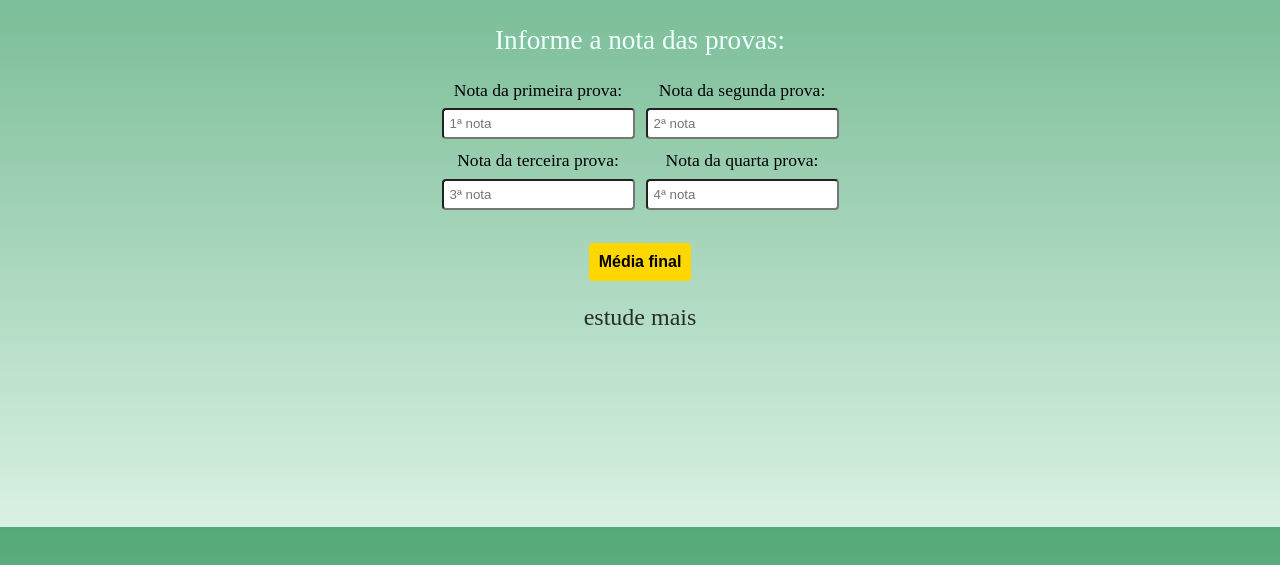
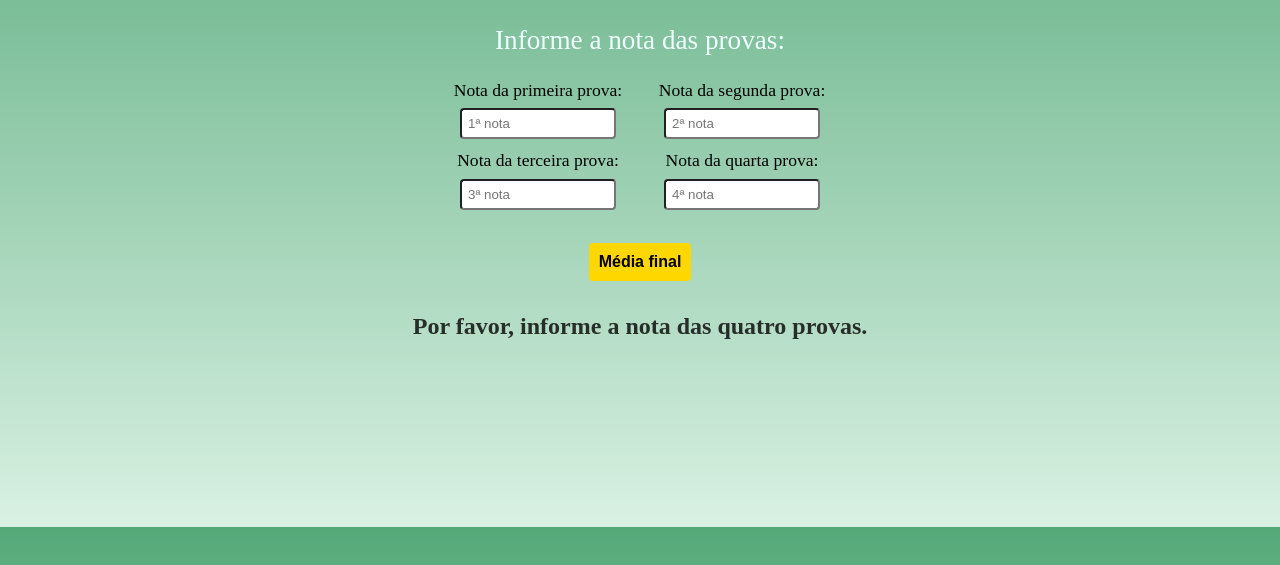
Before and after one commit to priscilasanches/Calculadora-de-m-dia, a plain HTML site: page index.html in a window 1280 px wide. Both pictures are taken after a click on the button "Média final". Shown: the part 211-776 px from the top of the page. Drawn offline with Linux system fonts and the light colour scheme.

Commit message:
Correção JS

```diff
--- a/index.html
+++ b/index.html
@@ -25,19 +25,19 @@
         <ul class="notas">
             <li>
               <label for="primeiranota">Nota da primeira prova:</label>
-              <input type="number" id="primeiranota" placeholder="1ª nota">
+              <input type="number" id="primeiranota" placeholder="1ª nota" min="0" max="10" step="0.5">
             </li>
             <li>
               <label for="segundanota">Nota da segunda prova:</label>
-              <input type="number" id="segundanota" placeholder="2ª nota">
+              <input type="number" id="segundanota" placeholder="2ª nota" min="0" max="10" step="0.5">
             </li>
             <li>
               <label for="terceiranota">Nota da terceira prova:</label>
-              <input type="number" id="terceiranota" placeholder="3ª nota">
+              <input type="number" id="terceiranota" placeholder="3ª nota" min="0" max="10" step="0.5">
             </li>
             <li>
               <label for="quartanota">Nota da quarta prova:</label>
-              <input type="number" id="quartanota" placeholder="4ª nota">
+              <input type="number" id="quartanota" placeholder="4ª nota"min="0" max="10" step="0.5">
             </li>
             <li><button class="button" onclick="mostraResultado()">Média final</button></li>
         </ul>
--- a/script.js
+++ b/script.js
@@ -1,27 +1,28 @@
 function calcularMedia(){
   let primeiraNota = parseFloat(document.getElementById("primeiranota").value);
-  let segundaNota = parseFloat(document.getElementById("nota2").value);
-  let terceiraNota = parseFloat(document.getElementById("nota3").value);
-  let quartaNota = parseFloat(document.getElementById("nota4").value);
+  let segundaNota = parseFloat(document.getElementById("segundanota").value);
+  let terceiraNota = parseFloat(document.getElementById("terceiranota").value);
+  let quartaNota = parseFloat(document.getElementById("quartanota").value);
 
   let somaNotas = (primeiraNota + segundaNota + terceiraNota + quartaNota);
  return somaNotas/4;
 }
 
 function mostraResultado(){
-  //var notaFinal = calcularMedia();
+  var notaFinal = calcularMedia();
   var resultado;
   var textoResultado = document.getElementById("resultado");
 
-  //if (notaFinal>=7){
-  //  resultado = "Parabéns, sua média final foi " + notaFinal.toFixed(2) + "! Você foi aprovado.";
-  //} else if (notaFinal < 7 && notaFinal>=5){
-   // resultado = "Sua média final foi " + notaFinal.toFixed(2) + ", não sendo suficiente para a aprovação.<br> Realize o exame final para complementar sua nota."
-  //} else {
-   // resultado = "Sua média final foi " + notaFinal.toFixed(2) + ". Você foi reprovado."
-  //}
+  if (notaFinal>=7){
+    resultado = "Parabéns, sua média final foi " + notaFinal.toFixed(2) + "!<br> Você foi aprovado.";
+  } else if (notaFinal < 7 && notaFinal>=5){
+    resultado = "Sua média final foi " + notaFinal.toFixed(2) + ", não sendo suficiente para a aprovação.<br> Realize o exame final para complementar sua nota."
+  } else if (notaFinal < 5){
+    resultado = "Sua média final foi " + notaFinal.toFixed(2) + ".<br> Você foi reprovado."
+  } else
+    resultado = "Por favor, informe a nota das quatro provas."
 
-  textoResultado.innerHTML = "estude mais";
+  textoResultado.innerHTML = resultado;
 
 }
 
--- a/style.css
+++ b/style.css
@@ -68,6 +68,7 @@ main {
   border-radius: 4px;
   padding: 6px;
   margin-bottom: 1em;
+  width: 70%;
 }
 
 .button {
@@ -89,6 +90,8 @@ main {
 .mostraResultado {
   color:#272E2A;
   font-size: 1.5em;
+  font-weight: 550;
   margin-top: 1em;
   text-align: center;
+  line-height: 1.8em;
 }
```
